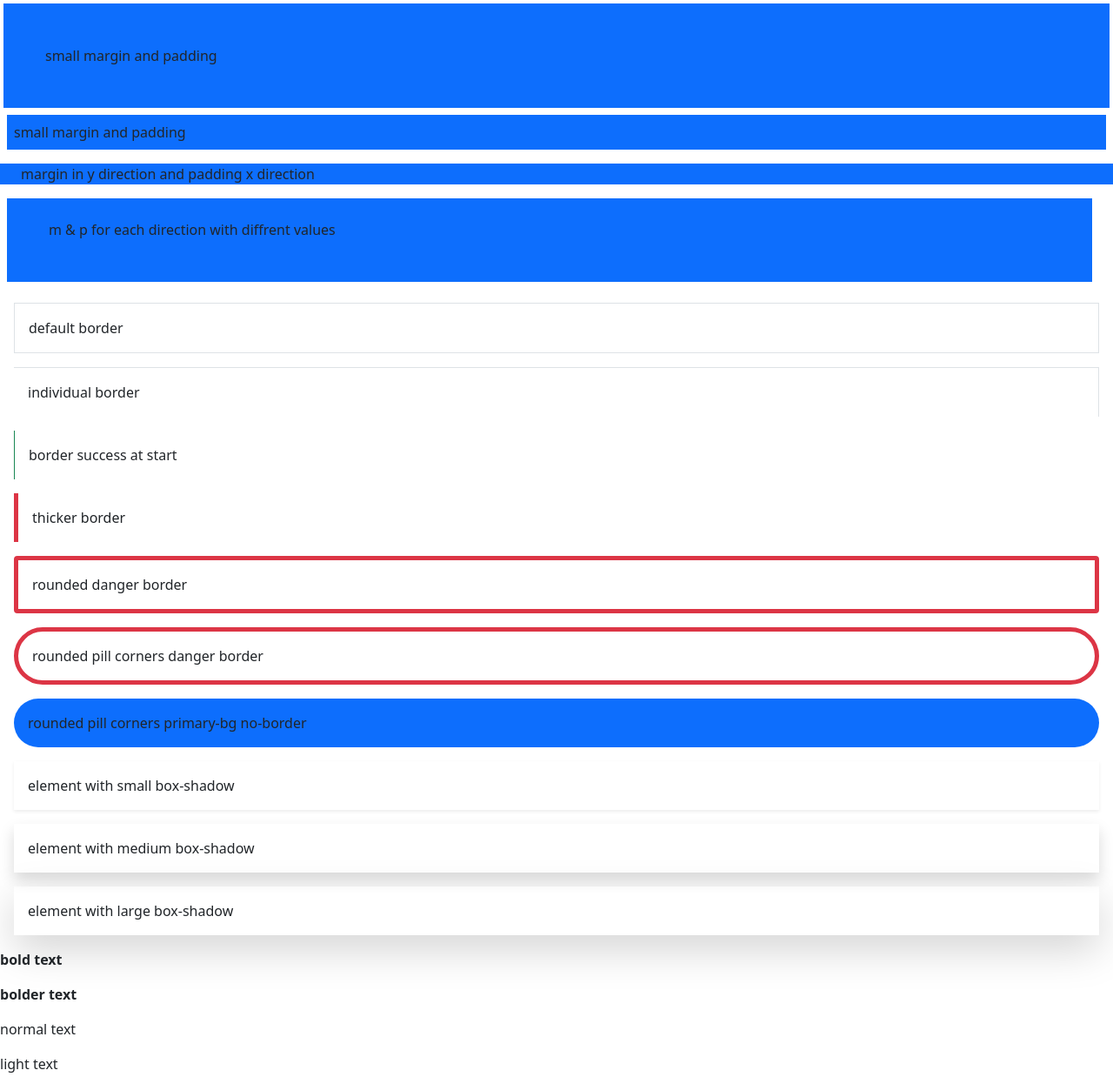
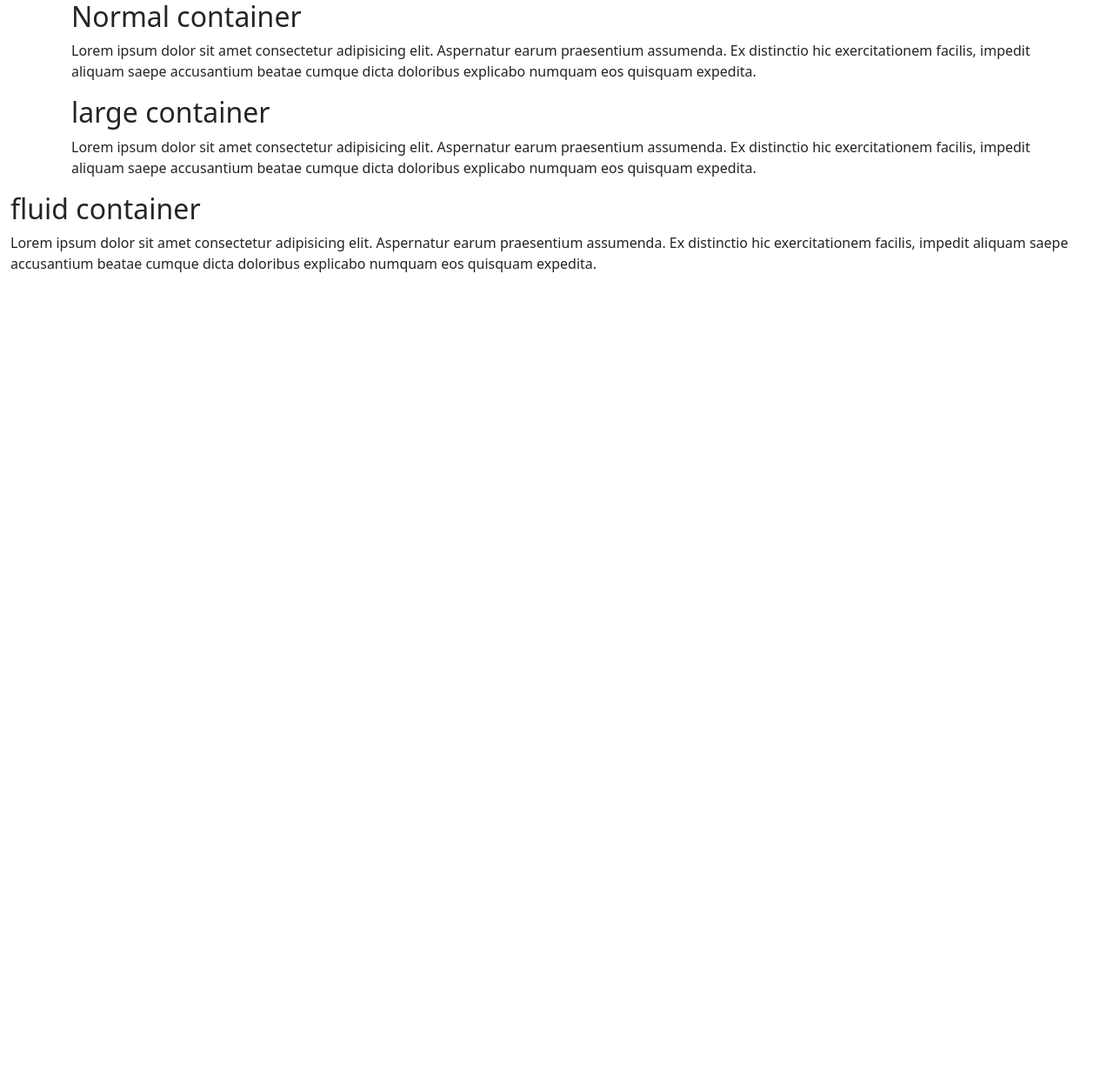
Before and after one commit to Mahmud1985/bootstrap-5, a website: page index.html in a window 1280 px wide. Shown: the top 1238 px of the page at 87% size. After the commit the page ends 800 px from the top, so only its background shows below. Drawn offline with Linux system fonts and the light colour scheme; files whose address does not match are found by name.

Commit message:
containers

```diff
--- a/index.html
+++ b/index.html
@@ -7,50 +7,38 @@
     <link href="./dist/css/bootstrap.min.css" rel="stylesheet" />
   </head>
   <body>
-    <!-- margin and padding -->
-    <!-- in bootstrap margin and padding have 5 stage from 1 - 5 it represent small margin to huge -->
-    <div class="bg-primary m-1 p-5">small margin and padding</div>
-    <div class="bg-primary m-2 p-2">small margin and padding</div>
-    <div class="bg-primary my-3 px-4">
-      margin in y direction and padding x direction
-    </div>
-    <!-- in bootstrap margin-left = ms short for margin-start and margin-right = me short for margin-end same as padding. -->
-    <div class="bg-primary mt-3 mb-4 ms-2 me-4 ps-5 pt-4 pe-3 pb-5">
-      m & p for each direction with diffrent values
+    <!-- normal container same as sm container max-width=100% until screen width up to 576px-->
+    <div class="container">
+      <h2>Normal container</h2>
+      <p>
+        Lorem ipsum dolor sit amet consectetur adipisicing elit. Aspernatur
+        earum praesentium assumenda. Ex distinctio hic exercitationem facilis,
+        impedit aliquam saepe accusantium beatae cumque dicta doloribus
+        explicabo numquam eos quisquam expedita.
+      </p>
     </div>
 
-    <!-- borders -->
-    <div class="m-3 p-3 border">default border</div>
-    <div class="m-3 p-3 border-top border-end">individual border</div>
-    <div class="m-3 p-3 border-start border-success">
-      border success at start
-    </div>
-    <div class="m-3 p-3 border-start border-danger border-5">
-      thicker border
-    </div>
-    <div class="m-3 p-3 rounded border border-danger border-5">
-      rounded danger border
-    </div>
-    <div class="m-3 p-3 rounded-pill border border-danger border-5">
-      rounded pill corners danger border
-    </div>
-    <div class="m-3 p-3 rounded-pill bg-primary">
-      rounded pill corners primary-bg no-border
+    <!-- container-lg max-width=100% until screen width up to 992px -->
+    <div class="container-lg">
+      <h2>large container</h2>
+      <p>
+        Lorem ipsum dolor sit amet consectetur adipisicing elit. Aspernatur
+        earum praesentium assumenda. Ex distinctio hic exercitationem facilis,
+        impedit aliquam saepe accusantium beatae cumque dicta doloribus
+        explicabo numquam eos quisquam expedita.
+      </p>
     </div>
 
-    <!-- box shadow -->
-    <div class="m-3 p-3 shadow-sm">element with small box-shadow</div>
-    <div class="m-3 p-3 shadow">element with medium box-shadow</div>
-    <div class="m-3 p-3 shadow-lg">element with large box-shadow</div>
-
-    <!-- font weight -->
-    <p class="fw-bold">bold text</p>
-    <p class="fw-bolder">bolder text</p>
-    <p>normal text</p>
-    <p class="fw-light">light text</p>
-    <p class="fw-lighter">lighter text</p>
-    <p class="fst-italic">italic text</p>
-    <p class="fst-italic fw-lighter">lighter italic text</p>
+    <!-- container-fluid max-width=100% all the time -->
+    <div class="container-fluid">
+      <h2>fluid container</h2>
+      <p>
+        Lorem ipsum dolor sit amet consectetur adipisicing elit. Aspernatur
+        earum praesentium assumenda. Ex distinctio hic exercitationem facilis,
+        impedit aliquam saepe accusantium beatae cumque dicta doloribus
+        explicabo numquam eos quisquam expedita.
+      </p>
+    </div>
 
     <script src="../assets/dist/js/bootstrap.bundle.min.js"></script>
   </body>
```
